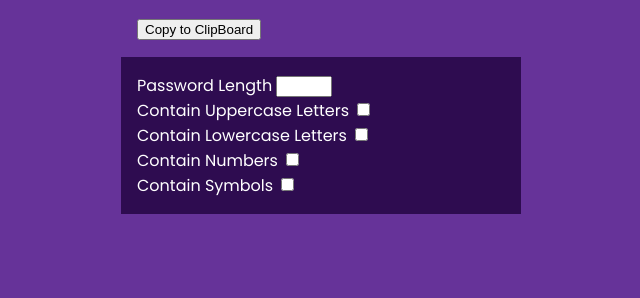
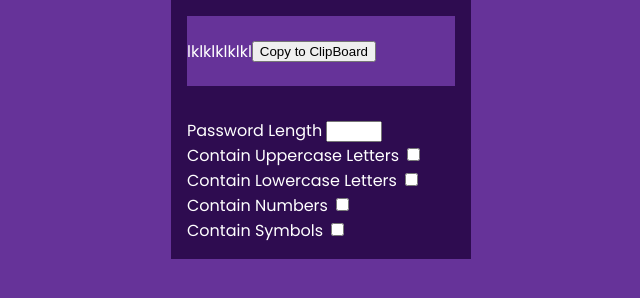
Before and after one commit to RDMcLeod/JS-001-A-20, a plain HTML site: page Javascript-042-P22/index.html in a window 1280 px wide. Shown: the whole page, without its empty margins (319-959 px from the left). Drawn offline with Linux system fonts and the light colour scheme.

Commit message:
cont styling

```diff
--- a/Javascript-042-P22/index.html
+++ b/Javascript-042-P22/index.html
@@ -11,6 +11,7 @@
     <div class="pw-container">
       <div class="pw-header">
         <div class="pw">
+          lklklklklkl
           <button>Copy to ClipBoard</button>
         </div>
       </div>
--- a/Javascript-042-P22/style.css
+++ b/Javascript-042-P22/style.css
@@ -15,12 +15,24 @@ body {
 }
 .pw-container {
   background-color: rgb(46, 12, 80);
-  width: 400px;
+  width: 300px;
 }
 .pw-header {
-  background-color: rebeccapurple;
   padding: 1rem;
 }
+.pw {
+  background-color: rebeccapurple;
+  display: flex;
+  align-items: center;
+  height: 70px;
+  width: 100%;
+  position: relative;
+}
+
+.pw button {
+  position: relative;
+}
+
 .pw-body {
   padding: 1rem;
 }
```
